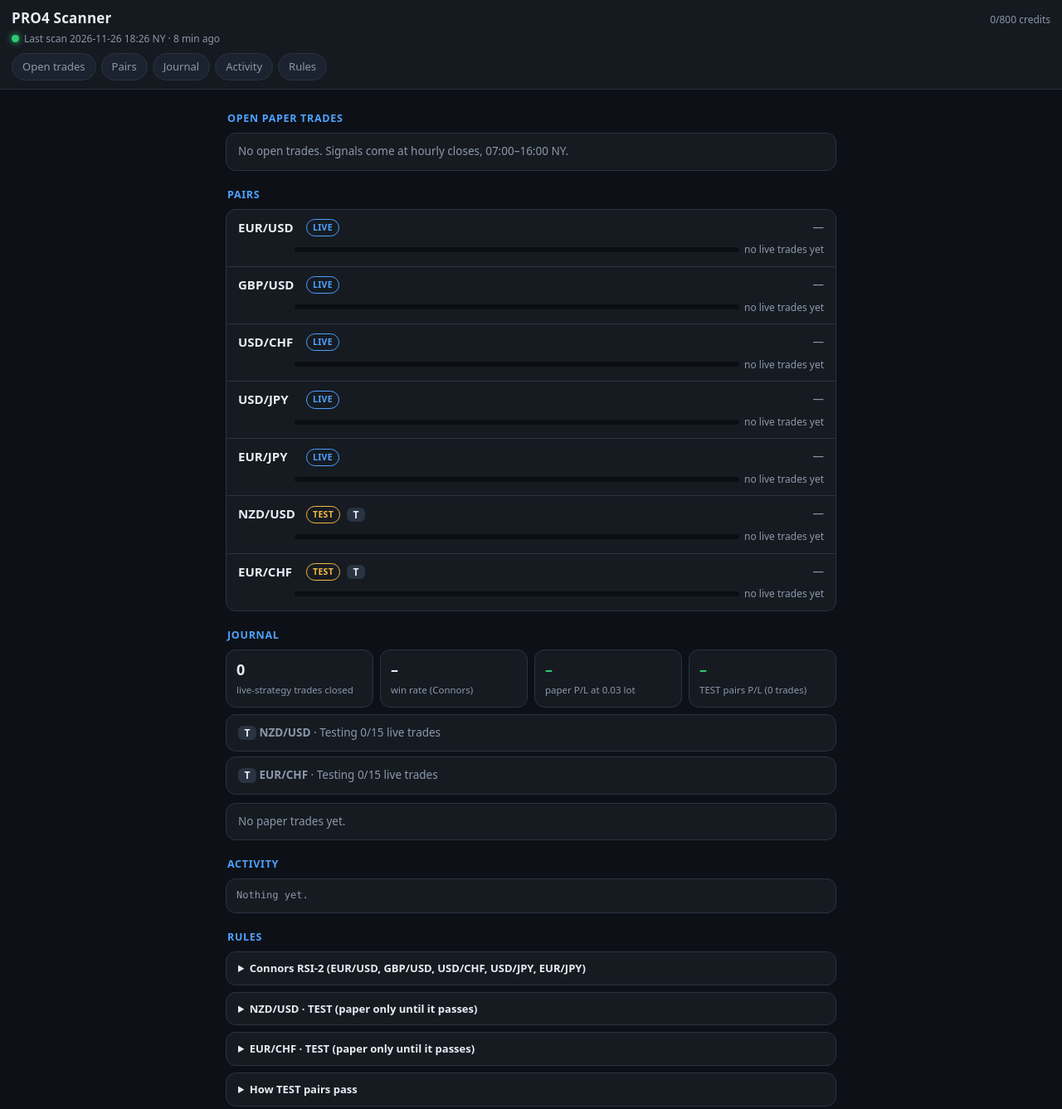
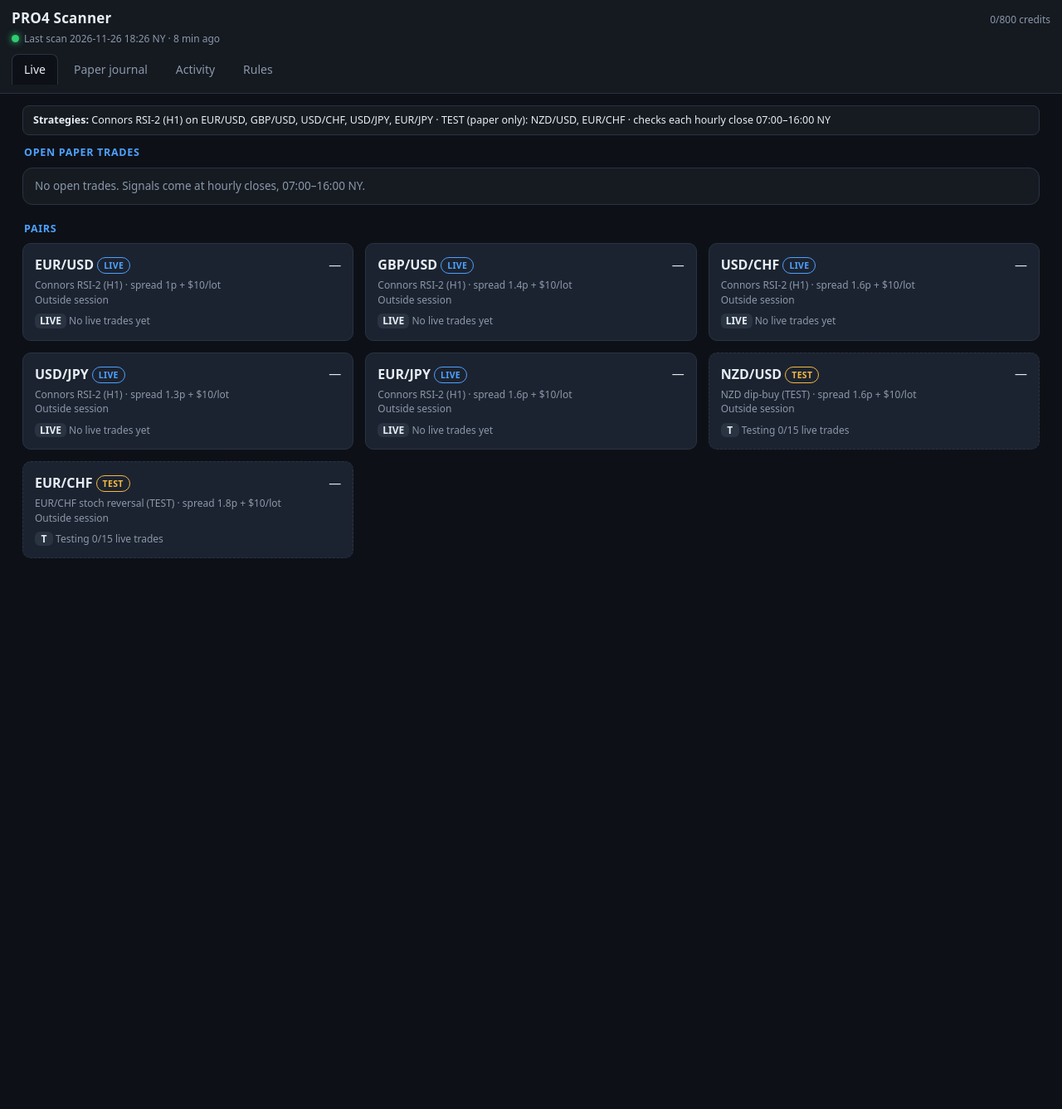
Before and after one commit to emilejeffress/pro4-scanner, a plain HTML site: page docs/index.html in a window 1280 px wide. Shown: the whole page at 83% size. After the commit the page ends 800 px from the top, so only its background shows below. Drawn offline with Linux system fonts and the light colour scheme.

Commit message:
Add files via upload

```diff
--- a/docs/index.html
+++ b/docs/index.html
@@ -60,27 +60,65 @@ details{background:var(--panel);border:1px solid var(--line);border-radius:12px;
 details summary{color:var(--text);font-weight:600;cursor:pointer}
 .toast{position:fixed;left:50%;bottom:calc(20px + env(safe-area-inset-bottom));transform:translateX(-50%);background:var(--accent);color:#06111f;font-weight:700;padding:8px 14px;border-radius:999px;opacity:0;transition:opacity .2s;pointer-events:none}
 .toast.on{opacity:1}
+
+.tabs{display:flex;gap:4px;margin-top:10px;overflow-x:auto;scrollbar-width:none}
+.tabs::-webkit-scrollbar{display:none}
+.tabs button{flex:none;background:transparent;color:var(--muted);border:1px solid transparent;border-bottom:none;border-radius:8px 8px 0 0;padding:8px 14px;font:inherit;font-size:14px;cursor:pointer}
+.tabs button.active{background:var(--bg);color:var(--text);border-color:var(--line)}
+.view{display:none} .view.active{display:block}
+main{max-width:1250px}
+.cards{display:grid;grid-template-columns:repeat(auto-fit,minmax(330px,1fr));gap:14px}
+.card{background:var(--panel2);border:1px solid var(--line);border-radius:10px;padding:14px}
+.card.sig-buy{border-color:var(--buy);box-shadow:0 0 0 1px var(--buy) inset}
+.card.sig-sell{border-color:var(--sell);box-shadow:0 0 0 1px var(--sell) inset}
+.card.test{border-style:dashed}
+.card h3{margin:0 0 4px;font-size:16px;display:flex;justify-content:space-between;align-items:center;gap:8px}
+.card .price{font-variant-numeric:tabular-nums;font-size:15px;font-weight:400}
+.sub{color:var(--muted);font-size:12px}
+.stats{display:grid;grid-template-columns:repeat(4,1fr);gap:6px;margin:10px 0}
+.stat{background:var(--panel);border-radius:6px;padding:6px 8px}
+.stat b{display:block;font-size:13px;font-variant-numeric:tabular-nums}
+.stat span{font-size:11px;color:var(--muted)}
+.sides{display:grid;grid-template-columns:1fr 1fr;gap:8px}
+.side{background:var(--panel);border-radius:8px;padding:8px}
+.side h4{margin:0 0 6px;font-size:12px;display:flex;justify-content:space-between}
+.side.buy h4{color:var(--buy)} .side.sell h4{color:var(--sell)}
+.sbar{height:5px;background:#0b0f14;border-radius:3px;overflow:hidden;margin-bottom:6px}
+.sbar i{display:block;height:100%}
+.side.buy .sbar i{background:var(--buy)} .side.sell .sbar i{background:var(--sell)}
+.cond{font-size:11.5px;display:flex;gap:5px;color:var(--muted)}
+.cond.ok{color:var(--text)} .cond .m{width:12px;flex:none} .cond.ok .m{color:var(--buy)}
+.bt-line{margin-top:8px;font-size:12px;color:var(--muted)}
+.strat{background:var(--panel);border:1px solid var(--line);border-radius:8px;padding:8px 12px;font-size:12.5px;margin:8px 0 12px}
 </style>
 </head>
 <body>
 <header>
   <div class="top"><h1>PRO4 Scanner</h1><span class="meta" id="cred"></span></div>
   <div class="meta"><span class="dot" id="dot"></span><span id="run">loading…</span></div>
-  <nav><a href="#open">Open trades</a><a href="#pairs">Pairs</a><a href="#journal">Journal</a><a href="#activity">Activity</a><a href="#rules">Rules</a></nav>
+  <div class="tabs"><button data-v="live" class="active">Live</button><button data-v="journal">Paper journal</button><button data-v="activity">Activity</button><button data-v="rules">Rules</button></div>
 </header>
 <main>
   <div id="err"></div>
-  <h2 id="open">Open paper trades</h2>
+  <section class="view active" id="v-live">
+    <div class="strat"><b>Strategies:</b> Connors RSI-2 (H1) on EUR/USD, GBP/USD, USD/CHF, USD/JPY, EUR/JPY · TEST (paper only): NZD/USD, EUR/CHF · checks each hourly close 07:00–16:00 NY</div>
+    <h2 id="open" style="margin-top:4px">Open paper trades</h2>
     <div id="openList"></div>
     <h2 id="pairs">Pairs</h2>
-  <div class="pairs" id="pairList"></div>
-  <h2 id="journal">Journal</h2>
+    <div class="cards" id="pairList"></div>
+  </section>
+  <section class="view" id="v-journal">
+    <h2>Paper journal</h2>
     <div class="kpis" id="kpis"></div>
     <div id="testBox" style="margin-top:8px"></div>
     <div id="jlist" style="margin-top:10px"></div>
-  <h2 id="activity">Activity</h2>
+  </section>
+  <section class="view" id="v-activity">
+    <h2>Activity</h2>
     <div class="log" id="log"></div>
-  <h2 id="rules">Rules</h2>
+  </section>
+  <section class="view" id="v-rules">
+    <h2>Rules</h2>
     <details><summary>Connors RSI-2 (EUR/USD, GBP/USD, USD/CHF, USD/JPY, EUR/JPY)</summary>
     <p>At an hourly close between <b>07:00 and 16:00 NY</b>: <b>BUY</b> when price is above its 200-hour average, RSI(2) is below 5 and ADX is above 25. <b>SELL</b> is the mirror image. TP = 75% of the way to the 5-hour average. SL = 2× hourly ATR. Set both in MT4 and leave the trade alone. Backtest (9 months, after costs): about 86–89% winners.</p></details>
     <details><summary>NZD/USD · TEST (paper only until it passes)</summary>
@@ -89,6 +127,7 @@ details summary{color:var(--text);font-weight:600;cursor:pointer}
     <p>H1 Stochastic(14,3,3) crosses up below 20 (or down above 80), ADX above 25, and Bollinger width in its top 30%, NY 07–16. TP = 0.5× hourly ATR, SL = 2× ATR, close by hand after 72h.</p></details>
     <details><summary>How TEST pairs pass</summary>
     <p>They show <b>T</b> while testing. After <b>15+ live paper trades with 80%+ wins and a profit</b>, the grade becomes a letter (A/B/C), the badge says <b>PASSED</b>, and you get a phone alert. If one is under 70% wins or losing money after 10+ trades, it shows <b>D · failing</b>, and you should switch it off in config.json.</p></details>
+  </section>
 </main>
 <div class="toast" id="toast">Copied</div>
 <script>
@@ -131,22 +170,30 @@ async function load(){
   const closed = J.filter(j => ["TP","SL","TIME"].includes(j.status));
   $("pairList").innerHTML = Object.entries(st.pairs || {}).map(([pair, ps]) => {
     const e = ps.eval, d = dg(pair), mine = closed.filter(j => j.pair === pair);
-    let badge = '<span class="badge b-live">LIVE</span>', grade = "";
-    if(ps.test){ const tg = testGrade((st.tests||{})[pair], rules); badge = tg.badge; grade = `<span class="grade ${tg.cls}">${tg.g}</span>`; }
-    const bp = e ? Math.round(e.buy.filter(Boolean).length/e.buy.length*100) : 0, sp = e ? Math.round(e.sell.filter(Boolean).length/e.sell.length*100) : 0;
-    const sig = e && e.signal ? `<b style="color:${e.signal==="BUY"?"var(--buy)":"var(--sell)"}">${e.signal}</b>` : "";
-    const rec = mine.length ? `${mine.length} live · ${Math.round(mine.filter(j=>j.pips>0).length/mine.length*100)}% wins` : "no live trades yet";
-    const vals = e ? Object.entries({"RSI(2)":e.rsi2, "ADX":e.adx, "Stoch":e.stoch ?? e.stoch_k, "BB width":e.bb_width_rank != null ? e.bb_width_rank+"%" : null, "Trend":e.trend, "ATR":e.atr_pips != null ? e.atr_pips.toFixed(1)+"p" : null})
-                     .filter(([,v]) => v != null).map(([k,v]) => `<span>${k} <b>${v}</b></span>`).join("") : "";
-    const conds = e ? `<div class="conds"><div class="b"><h4>BUY ${bp}%</h4>${e.buy.map((ok,k) => `<div class="c ${ok?"ok":""}"><span class="m">${ok?"✓":"·"}</span>${e.buy_labels[k]}</div>`).join("")}</div>
-       <div class="s"><h4>SELL ${sp}%</h4>${e.sell.map((ok,k) => `<div class="c ${ok?"ok":""}"><span class="m">${ok?"✓":"·"}</span>${e.sell_labels[k]}</div>`).join("")}</div></div>` : "";
-    const tgTxt = ps.test ? `<div class="meta" style="margin-top:6px">${testGrade((st.tests||{})[pair], rules).txt}</div>` : "";
-    return `<div class="row ${openRows.has(pair)?"open":""}" data-p="${pair}">
-      <div class="r1"><span class="nm">${pair}</span>${badge}${grade}${sig}<span class="px">${ps.price ? ps.price.toFixed(d) : "—"}</span></div>
-      <div class="meter"><span style="width:62px">${e ? `B ${bp}% S ${sp}%` : ""}</span><div class="bar"><i style="width:${bp/2}%;background:var(--buy)"></i><i style="width:${sp/2}%;background:var(--sell);margin-left:auto"></i></div><span>${rec}</span></div>
-      <div class="detail"><div class="meta">${ps.strategy}${ps.note ? " · " + ps.note : ""}${e ? " · last hourly bar " + fmt(e.h1_start+60).slice(11) : ""}</div>${tgTxt}<div class="kv">${vals}</div>${conds}</div></div>`;
+    let badge = '<span class="badge b-live">LIVE</span>', grade = {g:"", cls:"", txt:""};
+    if(ps.test){ grade = testGrade((st.tests||{})[pair], rules); badge = grade.badge; }
+    const sig = e ? (e.signal === "BUY" ? "sig-buy" : e.signal === "SELL" ? "sig-sell" : "") : "";
+    const pct = a => Math.round(a.filter(Boolean).length / a.length * 100);
+    const side = (cls, title, arr, labels) => `<div class="side ${cls}"><h4><span>${title}</span><span>${pct(arr)}%</span></h4><div class="sbar"><i style="width:${pct(arr)}%"></i></div>
+      ${arr.map((ok,k) => `<div class="cond ${ok?"ok":""}"><span class="m">${ok?"✓":"·"}</span>${labels[k]}</div>`).join("")}</div>`;
+    const box = (v, l) => v == null ? "" : `<div class="stat"><b>${v}</b><span>${l}</span></div>`;
+    const stats = e ? `<div class="stats">${[
+        box(e.rsi2 != null ? e.rsi2 : null, "RSI(2) H1"),
+        box(e.adx != null ? Math.round(e.adx) : null, "ADX H1"),
+        box(e.stoch != null ? Math.round(e.stoch) : e.stoch_k != null ? Math.round(e.stoch_k) : null, "Stoch H1"),
+        box(e.bb_width_rank != null ? Math.round(e.bb_width_rank) + "%" : null, "BB width rank"),
+        box(e.trend ? (e.trend === "up" ? "Up" : "Down") : null, "vs 200-hr avg"),
+        box(e.atr_pips != null ? e.atr_pips.toFixed(1) + "p" : null, "ATR H1")].filter(Boolean).slice(0,4).join("")}</div>
+      <div class="sides">${side("buy","BUY setup",e.buy,e.buy_labels)}${side("sell","SELL setup",e.sell,e.sell_labels)}</div>` : "";
+    const status = ps.note || (ps.bar_time ? `Hourly bar ${e ? fmt(e.h1_start+60).slice(11) : ""} · data to ${fmt(ps.bar_time).slice(11)}` : "Not scanned yet");
+    const rec = mine.length ? `${mine.length} live trades · ${Math.round(mine.filter(j=>j.pips>0).length/mine.length*100)}% wins · ${money(mine.reduce((s,j)=>s+(j.usd||0),0))}` : "No live trades yet";
+    const gl = ps.test ? `<span class="grade ${grade.cls}">${grade.g}</span> ${grade.txt}` : `<span class="grade gQ">LIVE</span> ${rec}`;
+    return `<div class="card ${sig} ${ps.test && grade.g !== "A" && grade.g !== "B" && grade.g !== "C" ? "test" : ""}">
+      <h3><span>${pair} ${badge}</span><span class="price">${ps.price ? ps.price.toFixed(d) : "—"}</span></h3>
+      <div class="sub">${ps.strategy} · spread ${ps.spread}p + $${st.settings?.commission ?? 10}/lot</div>
+      <div class="sub">${status}</div>${stats}
+      <div class="bt-line">${gl}</div></div>`;
   }).join("") || `<div class="empty">Waiting for the first scan.</div>`;
-  document.querySelectorAll(".row").forEach(r => r.onclick = () => { const p = r.dataset.p; openRows.has(p) ? openRows.delete(p) : openRows.add(p); r.classList.toggle("open"); });
   // journal
   const kp = (list) => { const n = list.length, w = list.filter(j => j.pips > 0).length, usd = list.reduce((s,j) => s + (j.usd||0), 0); return {n, w, usd}; };
   const live = kp(closed.filter(j => !j.test)), tst = kp(closed.filter(j => j.test));
@@ -163,6 +210,11 @@ async function load(){
       <span class="s r">${j.exit_time ? "closed " + fmt(j.exit_time).slice(5) : "lot " + (+j.lots).toFixed(2)}</span></div>`; }).join("") || `<div class="empty">No paper trades yet.</div>`;
   $("log").innerHTML = (st.log || []).map(x => `<div>${x}</div>`).join("") || "Nothing yet.";
 }
+document.querySelectorAll(".tabs button").forEach(b => b.onclick = () => {
+  document.querySelectorAll(".tabs button").forEach(x => x.classList.toggle("active", x === b));
+  document.querySelectorAll(".view").forEach(v => v.classList.toggle("active", v.id === "v-" + b.dataset.v));
+  window.scrollTo(0, 0);
+});
 load(); setInterval(load, 60000);
 document.addEventListener("visibilitychange", () => { if(!document.hidden) load(); });
 </script>
```
Lines whose indentation alone changed are shown as unchanged.
